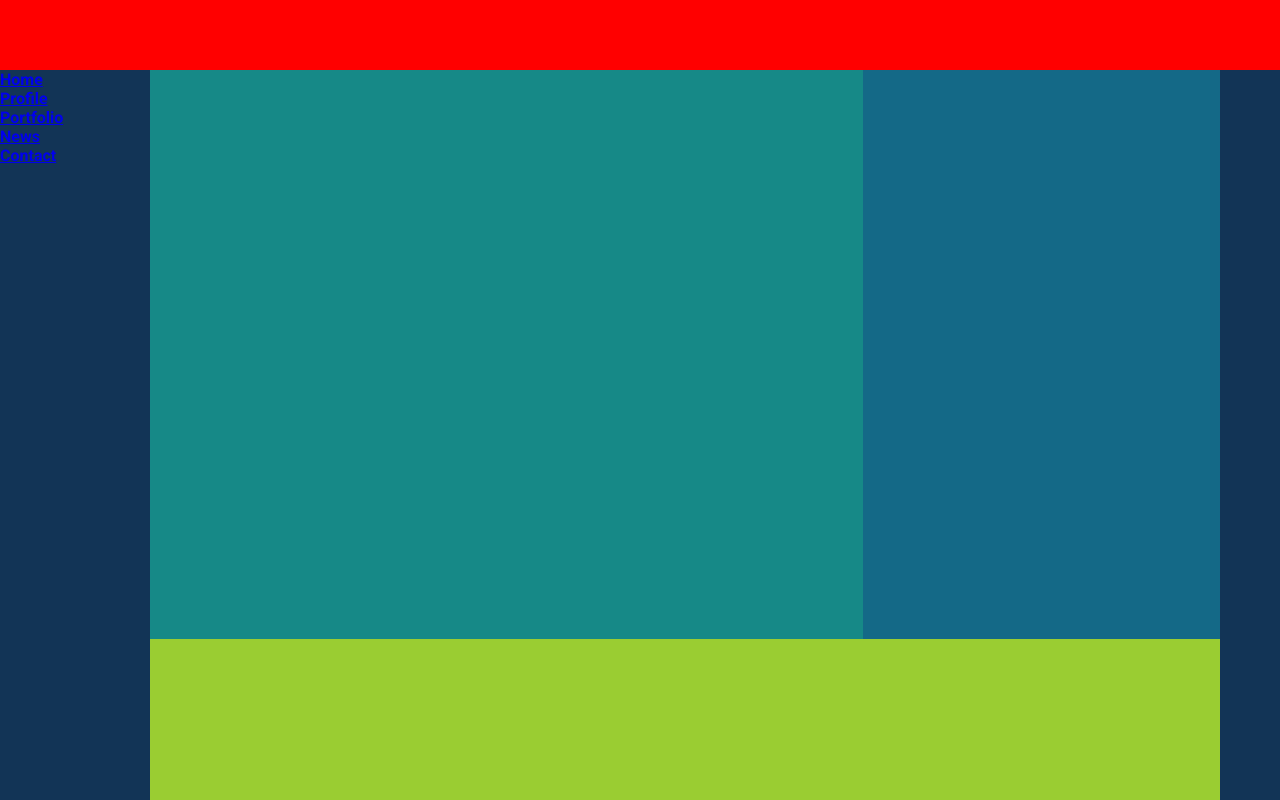
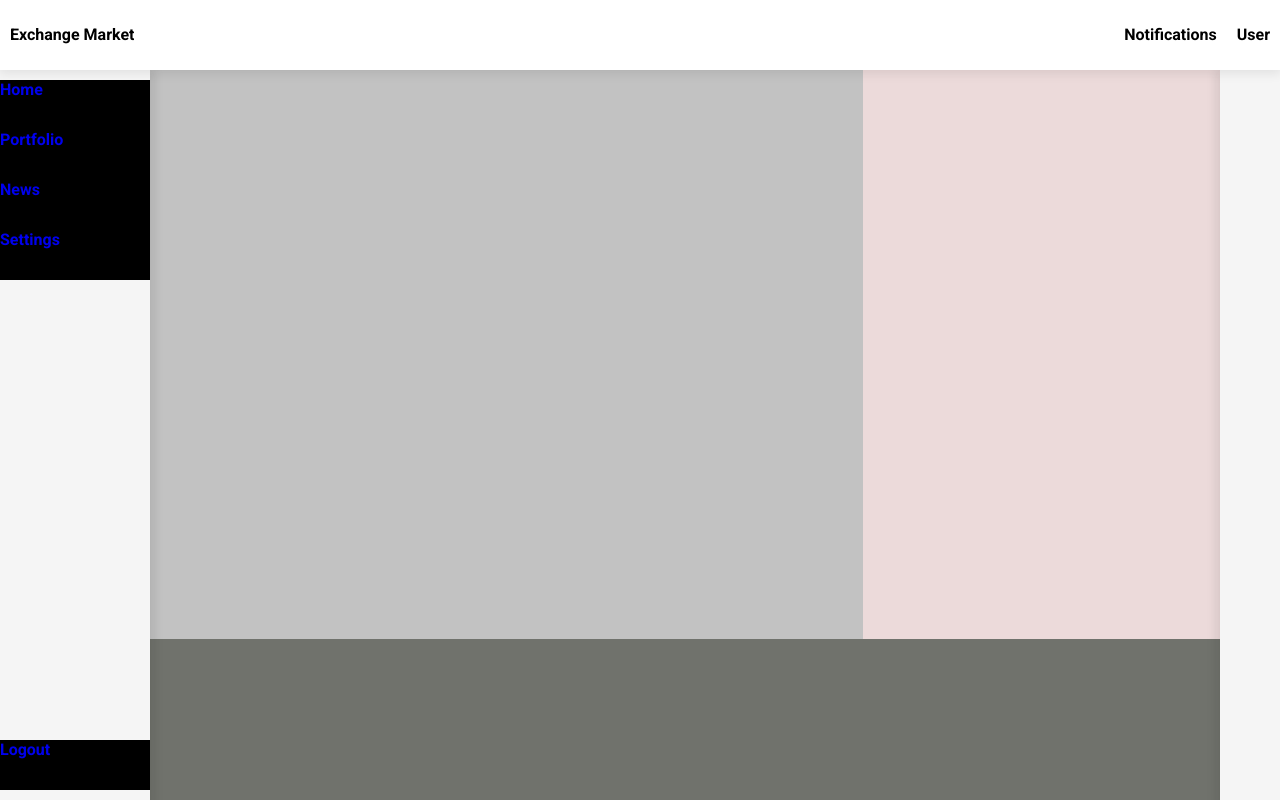
Before and after one commit to fennecinspace/Finance-GUI, a plain HTML site: page index.html in a window 1280 px wide. Drawn offline with Linux system fonts and the light colour scheme.

Commit message:
created basic site struct

```diff
--- a/css/default.css
+++ b/css/default.css
@@ -4,12 +4,18 @@
     font-family: 'Roboto', sans-serif;
     margin: 0px;
     padding: 0px;
+    overflow: hidden;
 }
 
 /* for fluid height*/
 html,body {
     height : 100%;
     min-height: 100%;
+}
+
+.media, audio, video, img {
+    width: 100%;
+    max-width: 100%;
 }
 
 .fluid-element {
@@ -32,3 +38,15 @@ html,body {
     width: 100%;
     height: 100%;
 }
+
+a, a:active, a:hover, a:visited {
+    text-decoration: none;
+}
+
+.floatRight {
+    float: Right;
+}
+
+.first {
+    margin-left: 0px;
+}
--- a/css/style.css
+++ b/css/style.css
@@ -1,5 +1,4 @@
 @import url('https://fonts.googleapis.com/css?family=Roboto:700');
-
 
 /**** NAVBAR ****/
 #topbar {
@@ -8,10 +7,22 @@
     left: 0;
     width: 100%;
     height: 70px;
-    background: red;
+    background: white;
+    box-shadow: rgba(17, 17, 17, 0.08)  0px 3px 10px 1px;
+    z-index: 3;
 }
 
-/**** MENUES ****/
+/**** NAVBAR ITEMS ****/
+
+.topBarItem {
+    display: inline-block;
+    margin: 0 10px;
+    height: 100%;
+    text-align: center;
+    line-height: 70px;
+}
+
+/**** MENUS ****/
 
 #leftmenu {
     position: fixed;
@@ -19,7 +30,9 @@
     left: 0;
     width: 150px;
     height: 100%;
-    background: #123456;
+    background-color: rgb(245, 245, 245);
+    box-shadow: rgba(17, 17, 17, 0.1) 3px 0px 10px 1px;
+    z-index: 2;
 }
 
 #rightmenu {
@@ -28,15 +41,35 @@
     right: 0px;
     width: 60px;
     height: 100%;
-    background: #123456;
+    background-color: rgb(245, 245, 245);
+    box-shadow: rgba(17, 17, 17, 0.1) -3px 0px 10px 1px;
+    z-index: 2;
+}
+
+#leftmenu > div, #rightmenu > div  {
+    padding-top: 10px;
+    position: relative;
+    height: 100%;
+}
+
+/**** MENU ITEMS ****/
+
+.leftMenuItem {
+    height: 50px;
+    background: black;
+}
+
+#leftmenu > div > .leftMenuItem:last-child { /* this is for the logout Button */
+    position: absolute;
+    bottom: 80px;
+    width : 100%;
 }
 
 
-/**** MAIN ****/
+/**** MAIN CONTENT ****/
 
 #sitecontainer {
     padding: 70px 60px 0px 150px;
-    color: white;
     width : 100%;
     height: 100%;
     background: black;
@@ -44,33 +77,31 @@
 }
 
 #content {
-    background:white;
     height: 100%;
     min-height: 586px;
 }
 
-/**** SECTIONS ****/
+/**** MAIN CONTENT SECTIONS ****/
 
 #upper {
     height: 78%;
-    background: grey;
 }
 
 #lower {
     height: 22%;
-    background: yellowgreen;
+    background: rgb(112, 114, 108);
 }
 
 .col-1 {
     width: 33.333%;
     height: 100%;
-    background: #146987;
+    background: rgb(236, 218, 218);
     float: left;
 }
 
 .col-2 {
     width: 66.6666%;
     height: 100%;
-    background: #168987;
+    background: #c2c2c2;
     float: left;
 }
--- a/index.html
+++ b/index.html
@@ -10,17 +10,21 @@
 <body>
     <div class="wrapper">
         <!--upper part of site-->
-        <nav id="topbar">
-
+        <nav id="topbar" class="clearfix">
+            <div id="logo" class="topBarItem first">Exchange Market</div>
+            <div id="user" class="topBarItem floatRight">User</div>
+            <div id="notify" class="topBarItem floatRight">Notifications</div>
         </nav>
 
         <!--left menu contains the different sections of the app-->
         <div id="leftmenu">
-            <div><a href="#">Home</a></div>
-            <div><a href="#">Profile</a></div>
-            <div><a href="#">Portfolio</a></div>
-            <div><a href="#">News</a></div>
-            <div><a href="#">Contact</a></div>
+            <div>
+                <div class="leftMenuItem"><a href="#">Home</a></div>
+                <div class="leftMenuItem"><a href="#">Portfolio</a></div>
+                <div class="leftMenuItem"><a href="#">News</a></div>
+                <div class="leftMenuItem"><a href="#">Settings</a></div>
+                <div class="leftMenuItem"><a href="#">Logout</a></div>
+            </div>
         </div>
         <!--middle and lower part of site-->
         <div id ="sitecontainer" class ="fluid-element">
@@ -40,7 +44,9 @@
         </div>
 
         <div id="rightmenu">
-
+            <div>
+                <!-- Currencies Go Here -->
+            </div>
         </div>
     </div>
 </body>
```
Also changed, not shown: images/icons/alarmOff.png (added), images/icons/alarmOn.png (added), images/icons/homeOff.png (added), images/icons/homeOn.png (added), images/icons/logoutOff.png (added), images/icons/logoutOn.png (added), images/icons/newOff.png (added), images/icons/newsOn.png (added), images/icons/profileOff.png (added), images/icons/profileOn.png (added), images/icons/settingsOff.png (added), images/icons/settingsOn.png (added).
